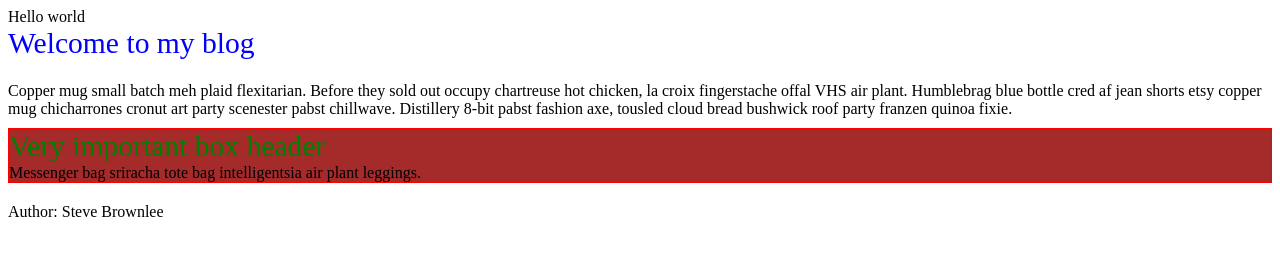
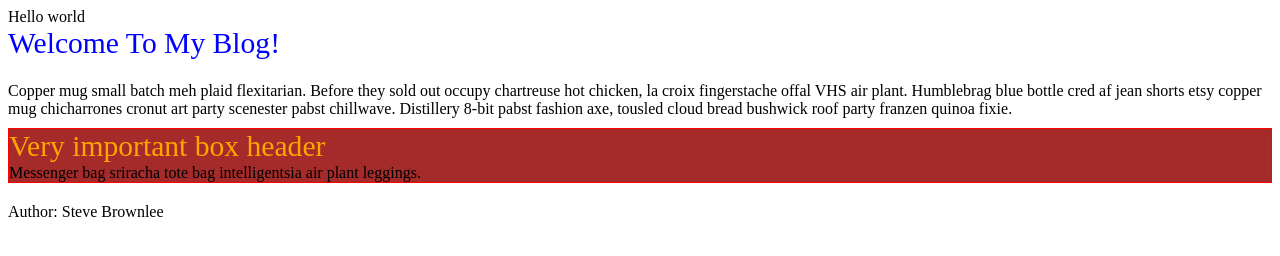
Before and after one commit to JoeShep/css_selectors_gh-demo, a plain HTML site: page index.html in a window 1280 px wide. Drawn offline with Linux system fonts and the light colour scheme.

Commit message:
Update header font; change color; connect js file

```diff
--- a/index.html
+++ b/index.html
@@ -12,7 +12,7 @@
   <section class="article__content">Hello world</section>
   <article class="article">
     <section class="article__header">
-      Welcome to my blog
+      Welcome To My Blog!
     </section>
     <section class="article__content">
       Copper mug small batch meh plaid flexitarian. Before they
@@ -34,6 +34,7 @@
       Author: Steve Brownlee
     </section>
   </article>
+  <script src="main.js"></script>
 </body>
 
 </html>
--- a/main.css
+++ b/main.css
@@ -29,7 +29,7 @@ element */
 .article .article__header {
   font-size: 1.85em;
   line-height: 1.2em;
-  color: green;
+  color: orange;
 }
 
 /*
--- a/main.js
+++ b/main.js
@@ -0,0 +1 @@
+console.log("hello, world")
```
